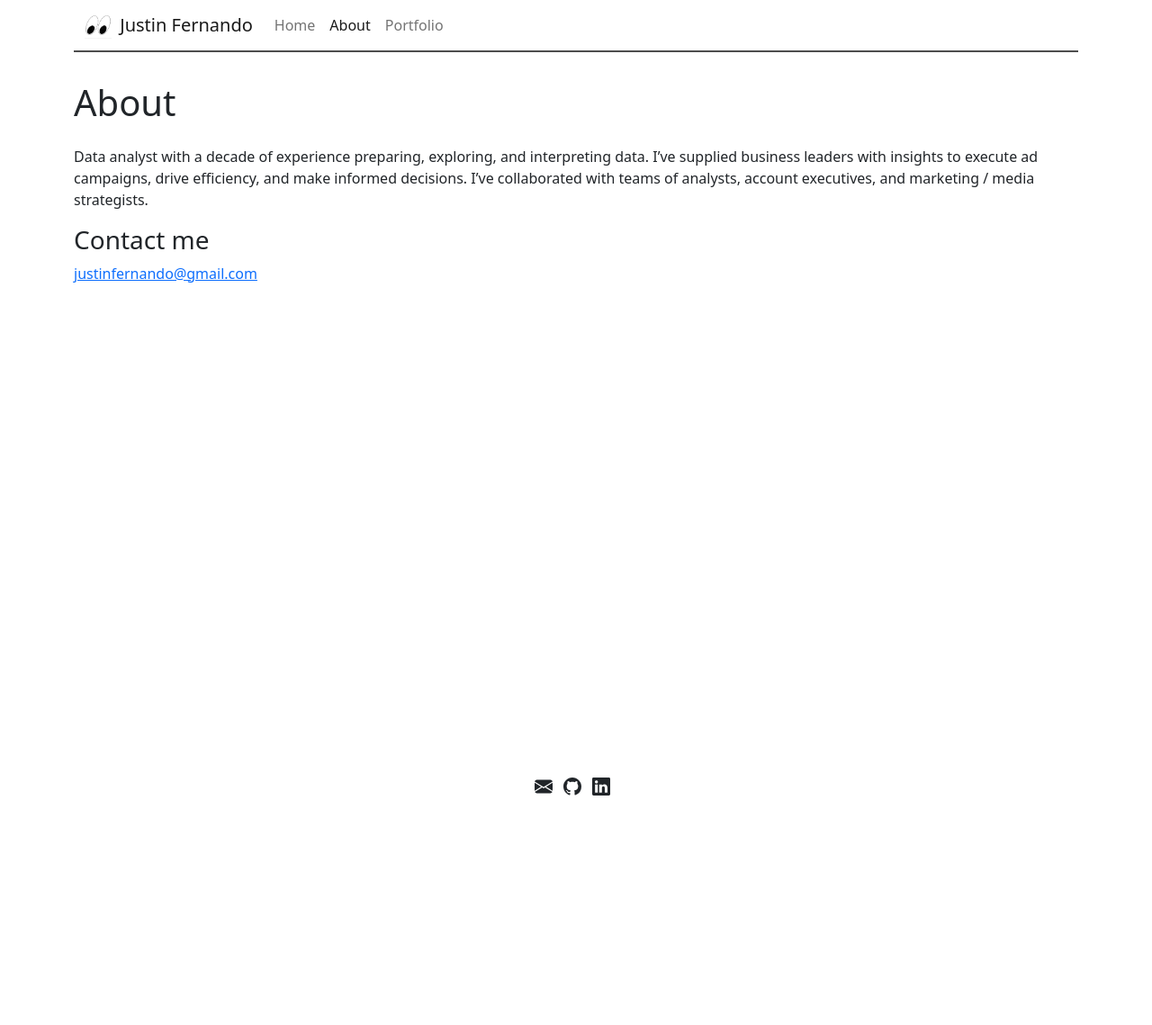
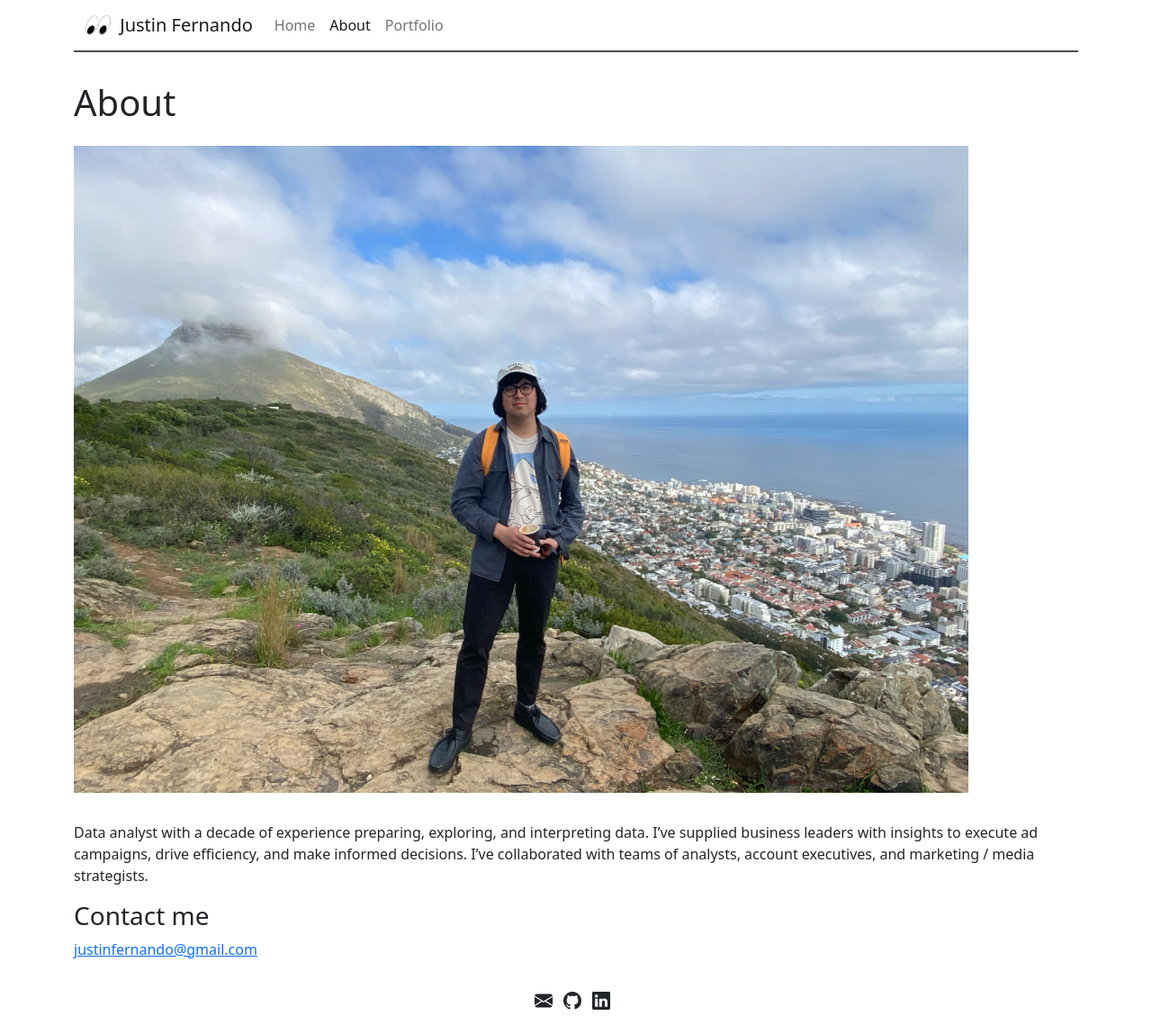
Before and after one commit to jfernando-work/jfernando-work.github.io, a Jekyll site: the page built from about.md, in a window 1280 px wide. Shown: the whole page at 90% size. Built offline with Jekyll 4.4.1, drawn with Linux system fonts in a browser that asks for light colours; before the commit the page ends 900 px from its top, so only the background shows below that.

Commit message:
update about me photo

```diff
--- a/about.md
+++ b/about.md
@@ -4,6 +4,8 @@ title: About
 permalink: /about/
 ---
 
+![about me]({{site.baseurl}}/assets/images/aboutme.jpg)
+
 Data analyst with a decade of experience preparing, exploring, and interpreting data. I've supplied business leaders with insights to execute ad campaigns, drive efficiency, and make informed decisions. I've collaborated with teams of analysts, account executives, and marketing / media strategists.
 
 ### Contact me
```
Also changed, not shown: assets/images/aboutme.jpg (renamed from assets/images/sample_portfolio/aboutme.jpg).
